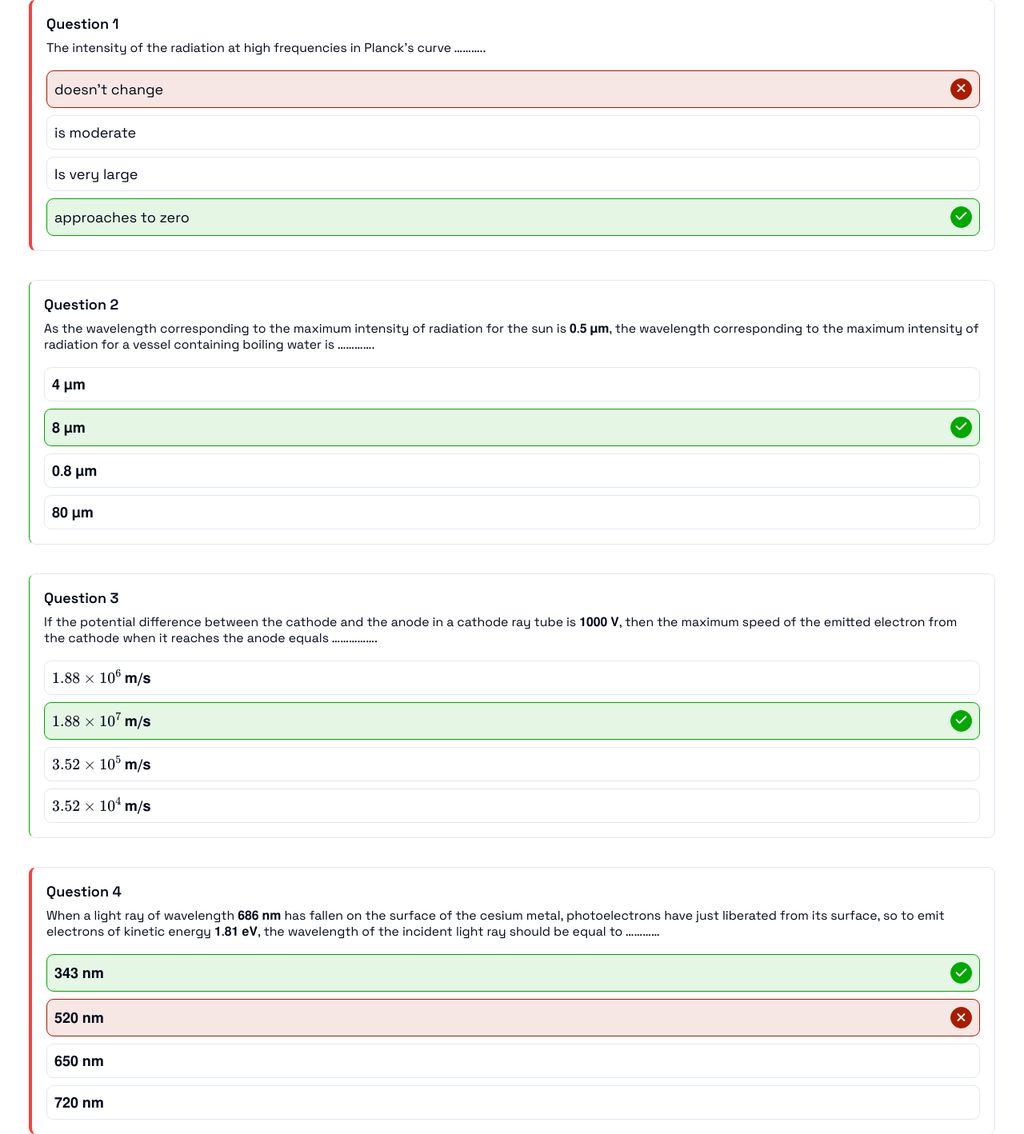
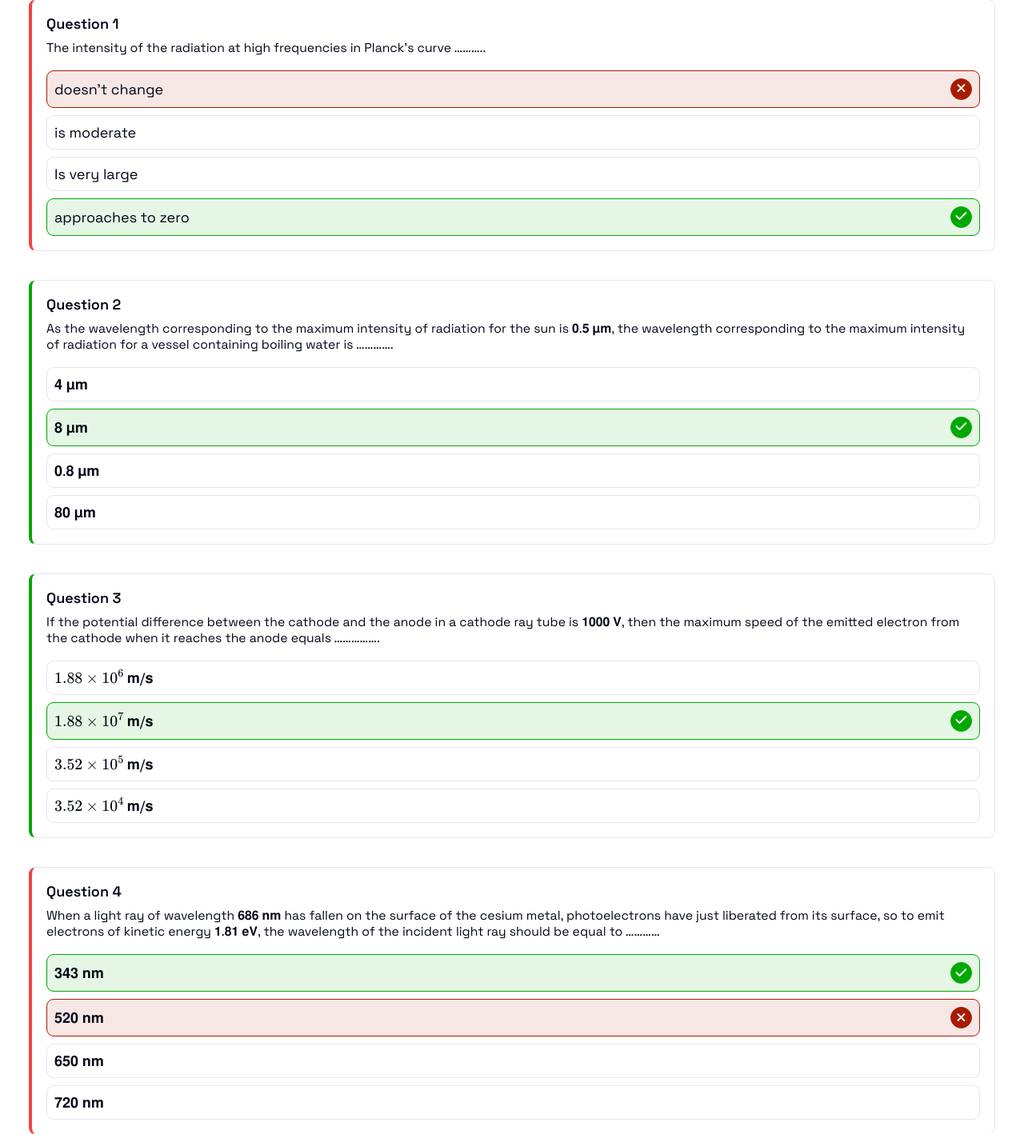
Before and after one commit to IbrahimMurad/physics-quizzes, a Django app: page /exam/submission/227/ in a window 1280 px wide. Shown: the part 440-1858 px from the top of the page at 80% size. Run offline with Django 5.2, Linux system fonts and the light colour scheme; a user stored in the database is signed in; data comes from the database, SQL or seed files in the repository.

Commit message:
update the scr link of font awsome. changing the left border of the correctly answered problems to 4px same as incorrectly answered problems.

```diff
--- a/exam/templates/exam/exam_result.html
+++ b/exam/templates/exam/exam_result.html
@@ -4,7 +4,7 @@
 <link rel="stylesheet" href="{% static 'css/base.css' %}">
 <link rel="stylesheet" href="{% static 'css/header.css' %}">
 <link rel="stylesheet" href="{% static 'css/exam_submition.css' %}">
-<link rel="stylesheet" href="https://cdnjs.cloudflare.com/ajax/libs/font-awesome/6.0.0-beta3/css/all.min.css">
+<link rel="stylesheet" href="https://cdnjs.cloudflare.com/ajax/libs/font-awesome/6.5.0/css/all.min.css">
 {% endblock css %}
 
 {% block title %}
--- a/static/css/exam_submition.css
+++ b/static/css/exam_submition.css
@@ -100,6 +100,8 @@
 }
 
 .problem.answered-correctly {
+    border-left-width: 4px;
+    border-left-style: solid;
     border-left-color: hsla(120, 100%, 33%, 1);
 }
 
```
